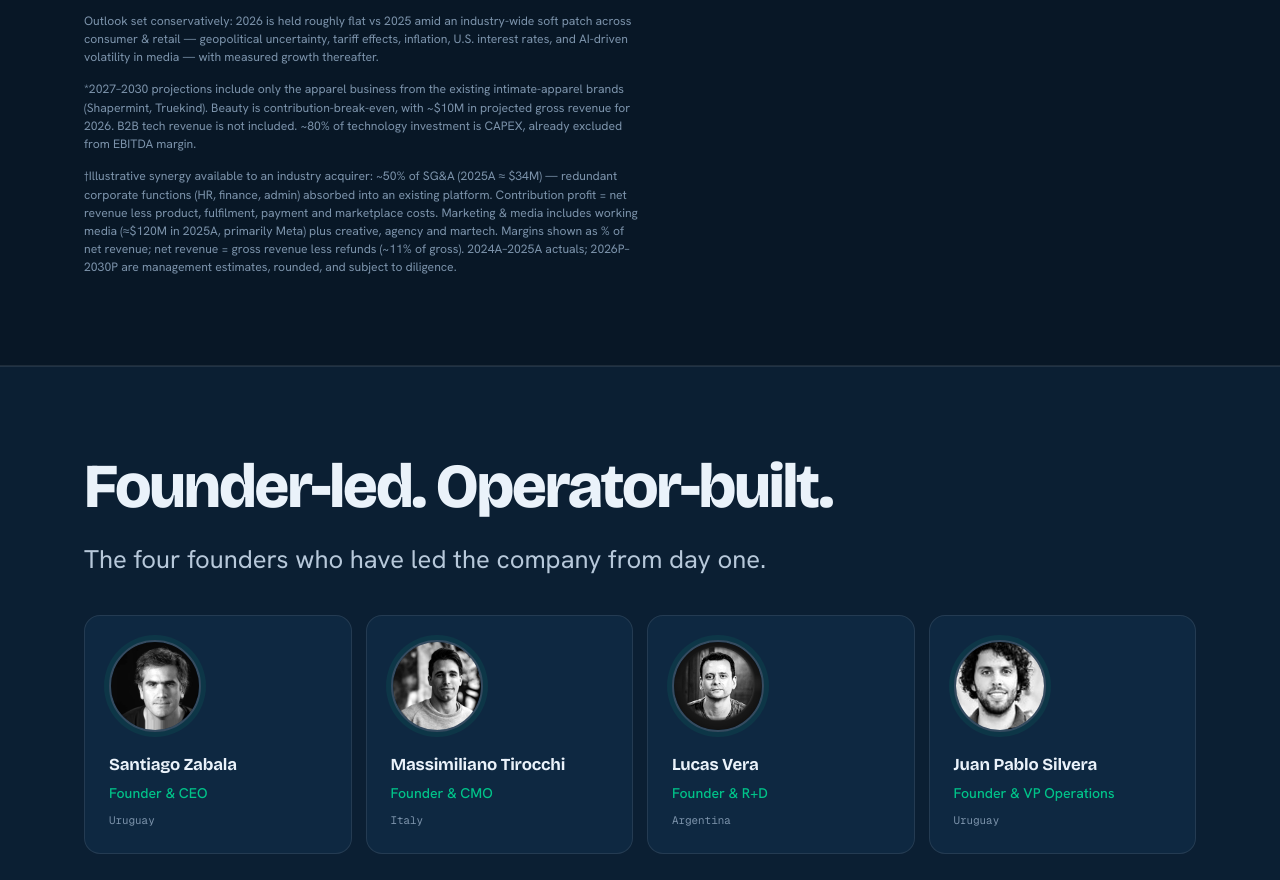
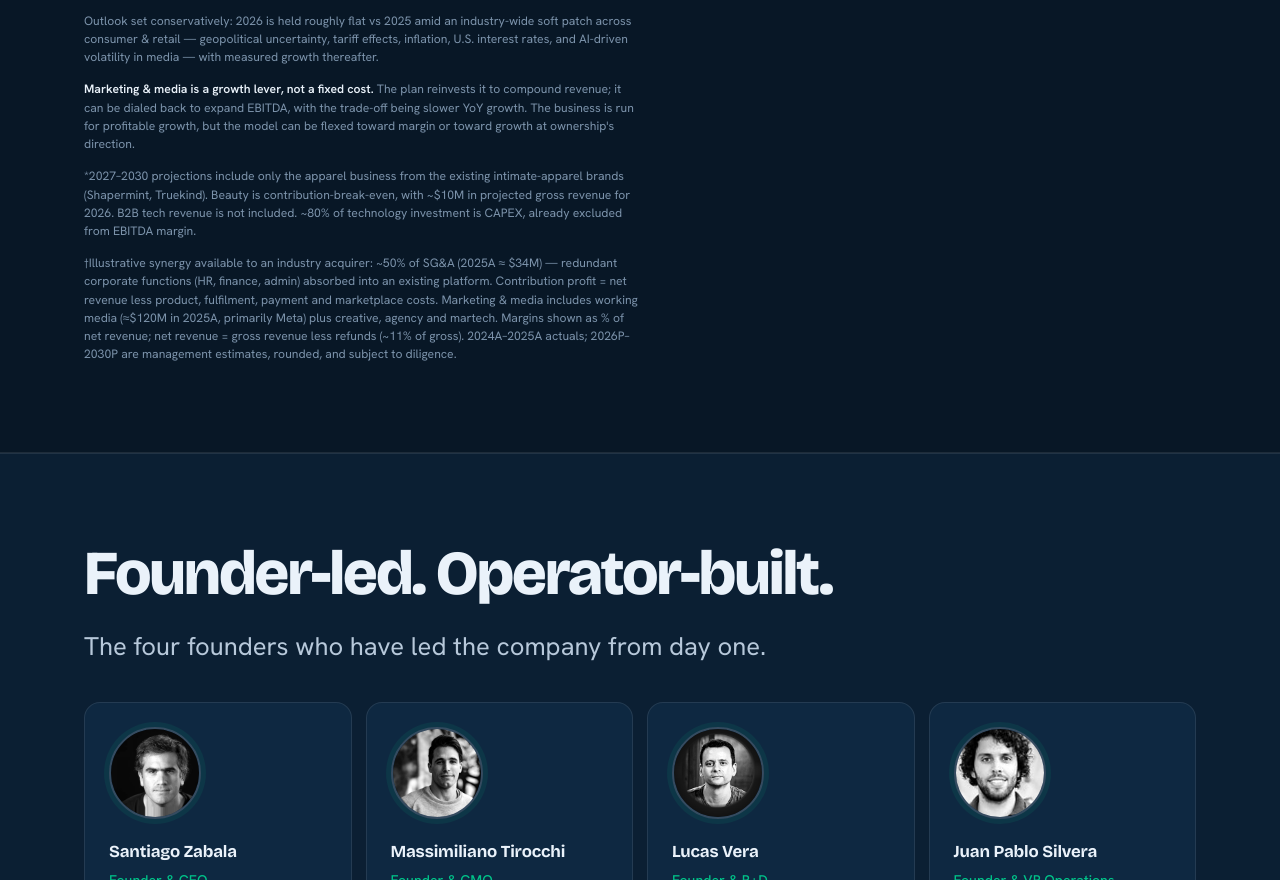
Before and after one commit to santizab7/trafiflow-ux-previews, a plain HTML site: page teaser-bofa.html in a window 1280 px wide. Shown: the part 9146-10026 px from the top of the page. Drawn offline with nearby package versions, Linux system fonts and the light colour scheme.

Commit message:
Financials: add note framing marketing as a growth-vs-EBITDA lever
Co-Authored-By: Claude Opus 4.8 <noreply@anthropic.com>
Claude-Session: https://claude.ai/code/session_01TfUG6Y1GiTpT7AN1fdkBFb

```diff
--- a/teaser-bofa.html
+++ b/teaser-bofa.html
@@ -682,6 +682,7 @@
       </table>
     </div>
     <p class="fin-note">Outlook set conservatively: 2026 is held roughly flat vs 2025 amid an industry-wide soft patch across consumer &amp; retail — geopolitical uncertainty, tariff effects, inflation, U.S. interest rates, and AI-driven volatility in media — with measured growth thereafter.</p>
+    <p class="fin-note"><strong style="color:var(--ink)">Marketing &amp; media is a growth lever, not a fixed cost.</strong> The plan reinvests it to compound revenue; it can be dialed back to expand EBITDA, with the trade-off being slower YoY growth. The business is run for profitable growth, but the model can be flexed toward margin or toward growth at ownership's direction.</p>
     <p class="fin-note">*2027–2030 projections include only the apparel business from the existing intimate-apparel brands (Shapermint, Truekind). Beauty is contribution-break-even, with ~$10M in projected gross revenue for 2026. B2B tech revenue is not included. ~80% of technology investment is CAPEX, already excluded from EBITDA margin.</p>
     <p class="fin-note">†Illustrative synergy available to an industry acquirer: ~50% of SG&amp;A (2025A ≈ $34M) — redundant corporate functions (HR, finance, admin) absorbed into an existing platform. Contribution profit = net revenue less product, fulfilment, payment and marketplace costs. Marketing &amp; media includes working media (≈$120M in 2025A, primarily Meta) plus creative, agency and martech. Margins shown as % of net revenue; net revenue = gross revenue less refunds (~11% of gross). 2024A–2025A actuals; 2026P–2030P are management estimates, rounded, and subject to diligence.</p>
   </div>
```
